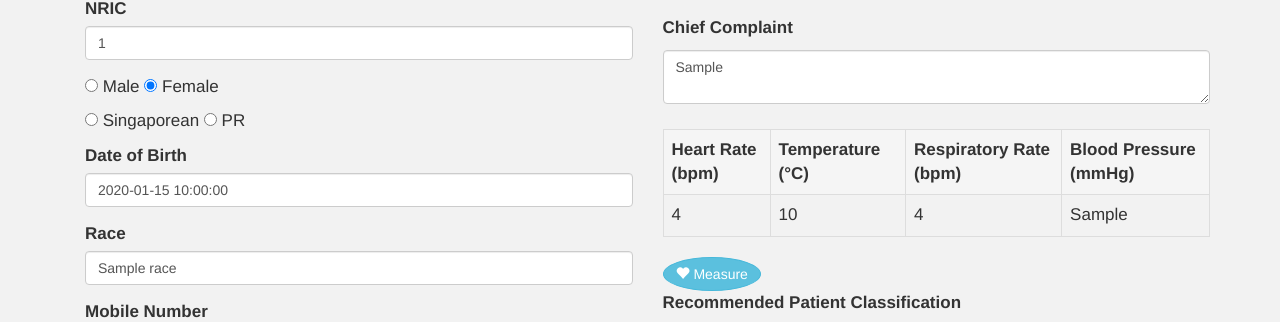
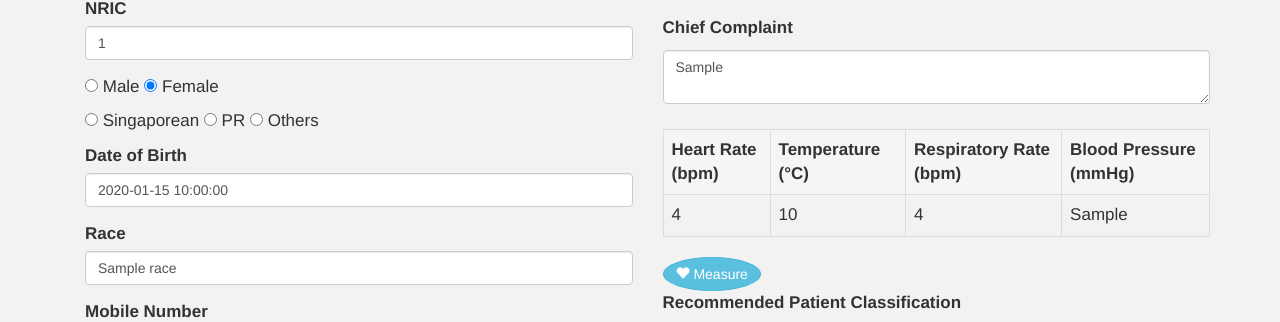
Before and after one commit to bingoyahoo/health-to-go-python, a Python web app: template templates/triage.html in a window 1280 px wide. Shown: the part 213-535 px from the top of the page. Run offline with Jinja, Linux system fonts and the light colour scheme; the template is opened without the code that fills it: most values are stand-ins (such as "Sample title", 1, 10 or a date in 2020); some libraries are stand-ins or nearby versions.

Commit message:
added others radio button under nationality

```diff
--- a/templates/triage.html
+++ b/templates/triage.html
@@ -28,12 +28,19 @@
                     {% if reading.nationality == "singaporean" %}
                     <input type="radio" name="nationality" value="singaporean" checked> Singaporean
                     <input type="radio" name="nationality" value="pr"> PR
+                    <input type="radio" name="nationality" value="others"> Others
                     {% elif reading.nationality == "pr" %}
                     <input type="radio" name="nationality" value="singaporean"> Singaporean
                     <input type="radio" name="nationality" value="pr" checked> PR
+                    <input type="radio" name="nationality" value="others"> Others
+                    {% elif reading.nationality == "others" %}
+                    <input type="radio" name="nationality" value="singaporean"> Singaporean
+                    <input type="radio" name="nationality" value="pr"> PR
+                    <input type="radio" name="nationality" value="others" checked> Others
                     {% else %}
                     <input type="radio" name="nationality" value="singaporean"> Singaporean
                     <input type="radio" name="nationality" value="pr"> PR
+                    <input type="radio" name="nationality" value="others"> Others
                     {% endif %}
                 </p>
                 <!-- Insert dropdown for country of birth -->
```
